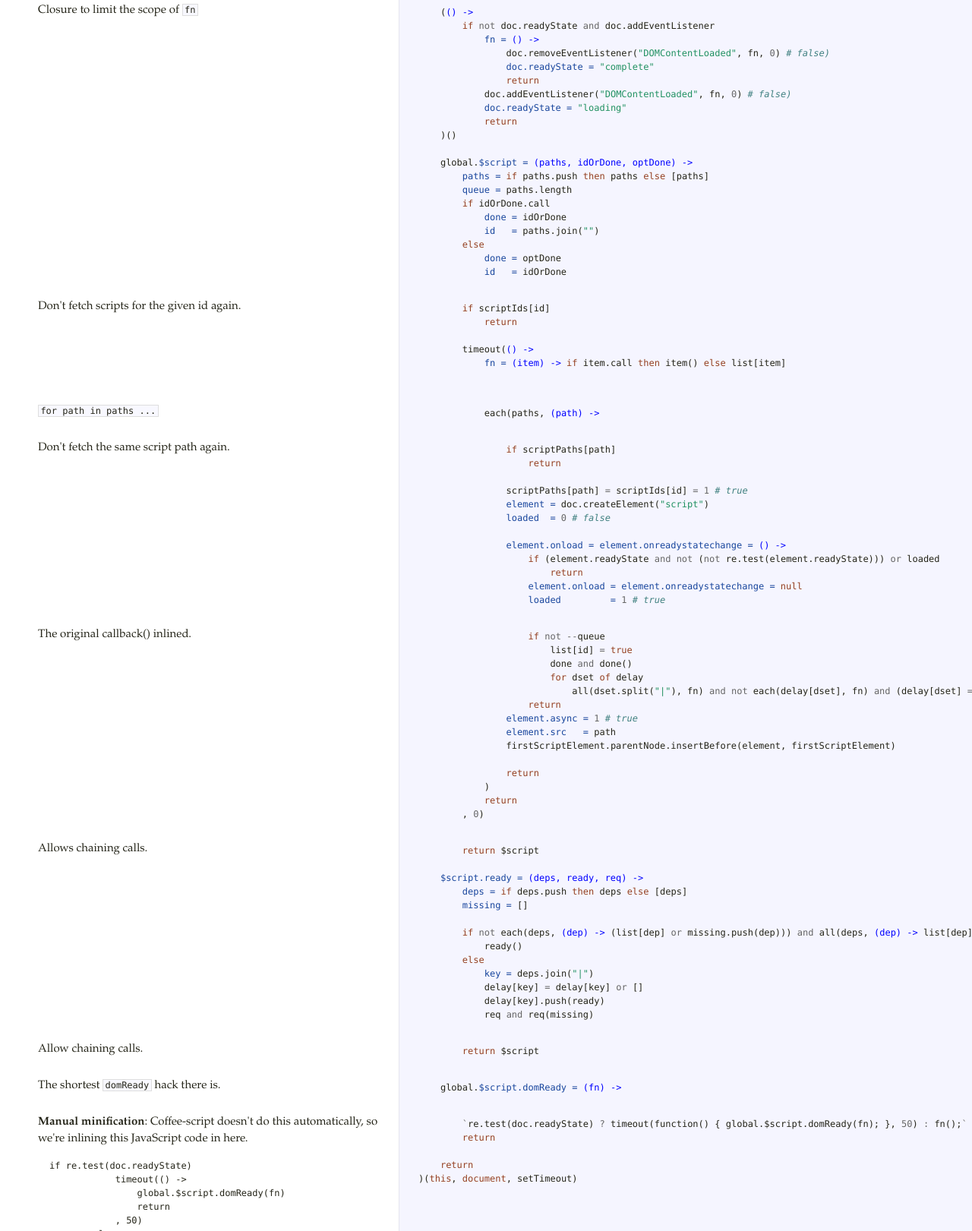
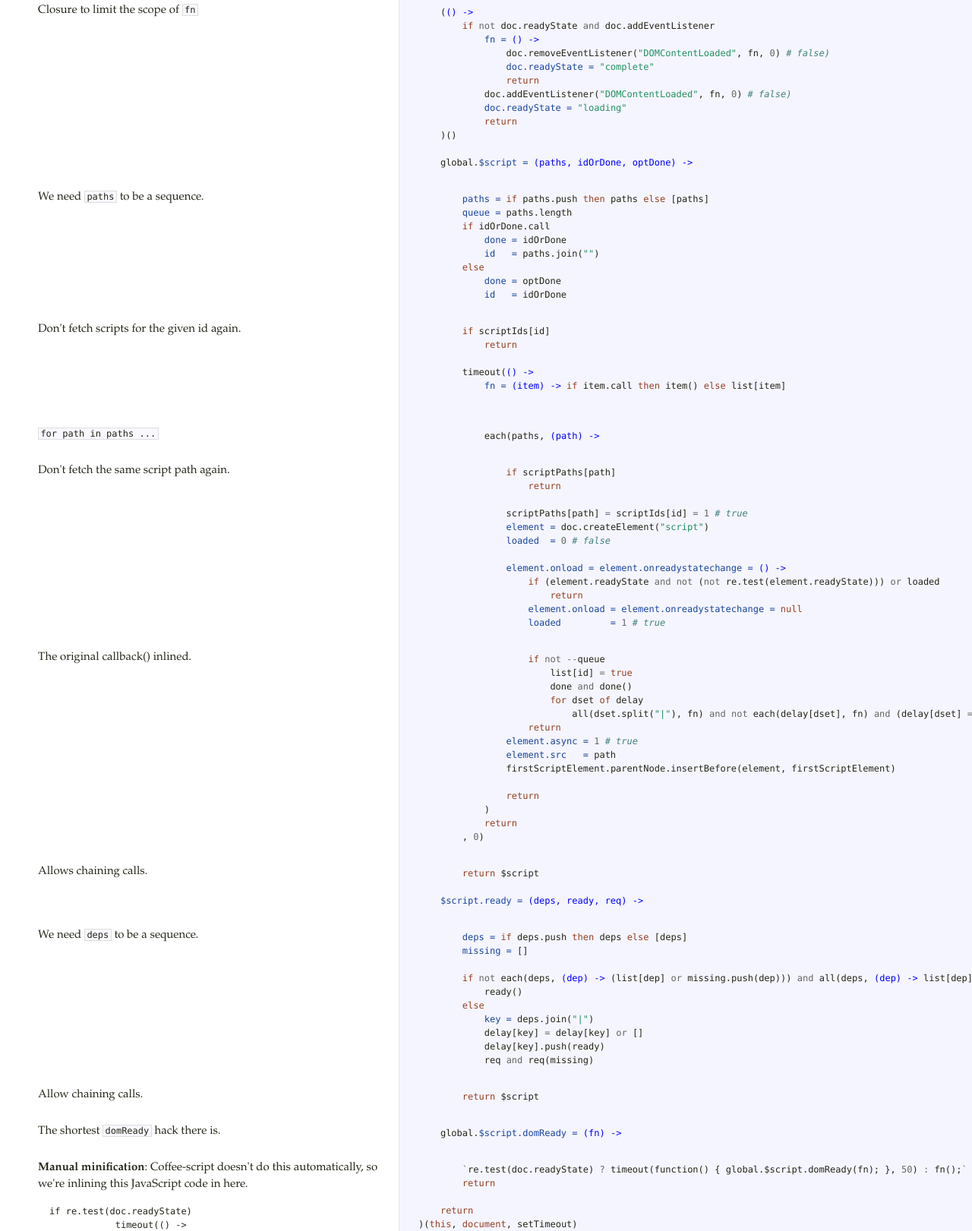
Before and after one commit to ded/script.js, a plain HTML site: page docs/script-coffee.html in a window 1280 px wide. Shown: the part 1546-3167 px from the top of the page at 76% size. Drawn offline with Linux system fonts and the light colour scheme.

Commit message:
More documentation updates.
Signed-off-by: Yesudeep Mangalapilly <gora.khargosh@gmail.com>

```diff
--- a/docs/script-coffee.html
+++ b/docs/script-coffee.html
@@ -41,7 +41,10 @@ care of shortening them for you.</p></li>
     <span class="nv">list               = </span><span class="p">{}</span>
     <span class="nv">delay              = </span><span class="p">{}</span>
     <span class="nv">re                 = </span><span class="sr">/in/</span>
-    <span class="nv">firstScriptElement = </span><span class="nx">doc</span><span class="p">.</span><span class="nx">getElementsByTagName</span><span class="p">(</span><span class="s2">&quot;script&quot;</span><span class="p">)[</span><span class="mi">0</span><span class="p">]</span></pre></div>             </td>           </tr>                               <tr id="section-6">             <td class="docs">               <div class="pilwrap">                 <a class="pilcrow" href="#section-6">&#182;</a>               </div>               <p>Returns <code>true</code> if all elements in the array pass the test function.</p>             </td>             <td class="code">               <div class="highlight"><pre>    <span class="nv">all = </span><span class="nb">Array</span><span class="p">.</span><span class="nx">every</span> <span class="o">or</span> <span class="nf">(array, fn) -&gt;</span>
+    <span class="nv">firstScriptElement = </span><span class="nx">doc</span><span class="p">.</span><span class="nx">getElementsByTagName</span><span class="p">(</span><span class="s2">&quot;script&quot;</span><span class="p">)[</span><span class="mi">0</span><span class="p">]</span></pre></div>             </td>           </tr>                               <tr id="section-6">             <td class="docs">               <div class="pilwrap">                 <a class="pilcrow" href="#section-6">&#182;</a>               </div>               <p>Returns <strong>truthy</strong> if all elements in the array pass the test function.
+<strong>falsy</strong> otherwise.
+We delegate to the JavaScript 1.6 <code>Array.every</code> method if it is
+available. </p>             </td>             <td class="code">               <div class="highlight"><pre>    <span class="nv">all = </span><span class="nb">Array</span><span class="p">.</span><span class="nx">every</span> <span class="o">or</span> <span class="nf">(array, fn) -&gt;</span>
         <span class="k">for</span> <span class="nx">element</span><span class="p">,</span> <span class="nx">i</span> <span class="k">in</span> <span class="nx">array</span>
             <span class="k">if</span> <span class="o">not</span> <span class="nx">fn</span><span class="p">(</span><span class="nx">element</span><span class="p">,</span> <span class="nx">i</span><span class="p">,</span> <span class="nx">array</span><span class="p">)</span>
                 <span class="k">return</span> <span class="mi">0</span> <span class="c1"># false</span>
@@ -58,20 +61,19 @@ care of shortening them for you.</p></li>
             <span class="k">return</span>
     <span class="p">)()</span>
 
-    <span class="nx">global</span><span class="p">.</span><span class="nv">$script = </span><span class="nf">(paths, idOrDone, optDone) -&gt;</span>
-        <span class="nv">paths = </span><span class="k">if</span> <span class="nx">paths</span><span class="p">.</span><span class="nx">push</span> <span class="k">then</span> <span class="nx">paths</span> <span class="k">else</span> <span class="p">[</span><span class="nx">paths</span><span class="p">]</span>
+    <span class="nx">global</span><span class="p">.</span><span class="nv">$script = </span><span class="nf">(paths, idOrDone, optDone) -&gt;</span></pre></div>             </td>           </tr>                               <tr id="section-9">             <td class="docs">               <div class="pilwrap">                 <a class="pilcrow" href="#section-9">&#182;</a>               </div>               <p>We need <code>paths</code> to be a sequence.</p>             </td>             <td class="code">               <div class="highlight"><pre>        <span class="nv">paths = </span><span class="k">if</span> <span class="nx">paths</span><span class="p">.</span><span class="nx">push</span> <span class="k">then</span> <span class="nx">paths</span> <span class="k">else</span> <span class="p">[</span><span class="nx">paths</span><span class="p">]</span>
         <span class="nv">queue = </span><span class="nx">paths</span><span class="p">.</span><span class="nx">length</span>
         <span class="k">if</span> <span class="nx">idOrDone</span><span class="p">.</span><span class="nx">call</span>
             <span class="nv">done = </span><span class="nx">idOrDone</span>
             <span class="nv">id   = </span><span class="nx">paths</span><span class="p">.</span><span class="nx">join</span><span class="p">(</span><span class="s2">&quot;&quot;</span><span class="p">)</span>
         <span class="k">else</span>
             <span class="nv">done = </span><span class="nx">optDone</span>
-            <span class="nv">id   = </span><span class="nx">idOrDone</span></pre></div>             </td>           </tr>                               <tr id="section-9">             <td class="docs">               <div class="pilwrap">                 <a class="pilcrow" href="#section-9">&#182;</a>               </div>               <p>Don't fetch scripts for the given id again.</p>             </td>             <td class="code">               <div class="highlight"><pre>        <span class="k">if</span> <span class="nx">scriptIds</span><span class="p">[</span><span class="nx">id</span><span class="p">]</span>
+            <span class="nv">id   = </span><span class="nx">idOrDone</span></pre></div>             </td>           </tr>                               <tr id="section-10">             <td class="docs">               <div class="pilwrap">                 <a class="pilcrow" href="#section-10">&#182;</a>               </div>               <p>Don't fetch scripts for the given id again.</p>             </td>             <td class="code">               <div class="highlight"><pre>        <span class="k">if</span> <span class="nx">scriptIds</span><span class="p">[</span><span class="nx">id</span><span class="p">]</span>
             <span class="k">return</span>
 
         <span class="nx">timeout</span><span class="p">(</span><span class="nf">() -&gt;</span>
             <span class="nv">fn = </span><span class="nf">(item) -&gt;</span> <span class="k">if</span> <span class="nx">item</span><span class="p">.</span><span class="nx">call</span> <span class="k">then</span> <span class="nx">item</span><span class="p">()</span> <span class="k">else</span> <span class="nx">list</span><span class="p">[</span><span class="nx">item</span><span class="p">]</span>
-            </pre></div>             </td>           </tr>                               <tr id="section-10">             <td class="docs">               <div class="pilwrap">                 <a class="pilcrow" href="#section-10">&#182;</a>               </div>               <p><code>for path in paths ...</code></p>             </td>             <td class="code">               <div class="highlight"><pre>            <span class="nx">each</span><span class="p">(</span><span class="nx">paths</span><span class="p">,</span> <span class="nf">(path) -&gt;</span></pre></div>             </td>           </tr>                               <tr id="section-11">             <td class="docs">               <div class="pilwrap">                 <a class="pilcrow" href="#section-11">&#182;</a>               </div>               <p>Don't fetch the same script path again.</p>             </td>             <td class="code">               <div class="highlight"><pre>                <span class="k">if</span> <span class="nx">scriptPaths</span><span class="p">[</span><span class="nx">path</span><span class="p">]</span>
+            </pre></div>             </td>           </tr>                               <tr id="section-11">             <td class="docs">               <div class="pilwrap">                 <a class="pilcrow" href="#section-11">&#182;</a>               </div>               <p><code>for path in paths ...</code></p>             </td>             <td class="code">               <div class="highlight"><pre>            <span class="nx">each</span><span class="p">(</span><span class="nx">paths</span><span class="p">,</span> <span class="nf">(path) -&gt;</span></pre></div>             </td>           </tr>                               <tr id="section-12">             <td class="docs">               <div class="pilwrap">                 <a class="pilcrow" href="#section-12">&#182;</a>               </div>               <p>Don't fetch the same script path again.</p>             </td>             <td class="code">               <div class="highlight"><pre>                <span class="k">if</span> <span class="nx">scriptPaths</span><span class="p">[</span><span class="nx">path</span><span class="p">]</span>
                     <span class="k">return</span>
 
                 <span class="nx">scriptPaths</span><span class="p">[</span><span class="nx">path</span><span class="p">]</span> <span class="o">=</span> <span class="nx">scriptIds</span><span class="p">[</span><span class="nx">id</span><span class="p">]</span> <span class="o">=</span> <span class="mi">1</span> <span class="c1"># true</span>
@@ -82,7 +84,7 @@ care of shortening them for you.</p></li>
                     <span class="k">if</span> <span class="p">(</span><span class="nx">element</span><span class="p">.</span><span class="nx">readyState</span> <span class="o">and</span> <span class="o">not</span> <span class="p">(</span><span class="o">not</span> <span class="nx">re</span><span class="p">.</span><span class="nx">test</span><span class="p">(</span><span class="nx">element</span><span class="p">.</span><span class="nx">readyState</span><span class="p">)))</span> <span class="o">or</span> <span class="nx">loaded</span>
                         <span class="k">return</span>
                     <span class="nv">element.onload = element.onreadystatechange = </span><span class="kc">null</span>
-                    <span class="nv">loaded         = </span><span class="mi">1</span> <span class="c1"># true</span></pre></div>             </td>           </tr>                               <tr id="section-12">             <td class="docs">               <div class="pilwrap">                 <a class="pilcrow" href="#section-12">&#182;</a>               </div>               <p>The original callback() inlined.</p>             </td>             <td class="code">               <div class="highlight"><pre>                    <span class="k">if</span> <span class="o">not</span> <span class="o">--</span><span class="nx">queue</span>
+                    <span class="nv">loaded         = </span><span class="mi">1</span> <span class="c1"># true</span></pre></div>             </td>           </tr>                               <tr id="section-13">             <td class="docs">               <div class="pilwrap">                 <a class="pilcrow" href="#section-13">&#182;</a>               </div>               <p>The original callback() inlined.</p>             </td>             <td class="code">               <div class="highlight"><pre>                    <span class="k">if</span> <span class="o">not</span> <span class="o">--</span><span class="nx">queue</span>
                         <span class="nx">list</span><span class="p">[</span><span class="nx">id</span><span class="p">]</span> <span class="o">=</span> <span class="kc">true</span>
                         <span class="nx">done</span> <span class="o">and</span> <span class="nx">done</span><span class="p">()</span>
                         <span class="k">for</span> <span class="nx">dset</span> <span class="k">of</span> <span class="nx">delay</span>
@@ -95,10 +97,9 @@ care of shortening them for you.</p></li>
                 <span class="k">return</span>
             <span class="p">)</span>
             <span class="k">return</span>
-        <span class="p">,</span> <span class="mi">0</span><span class="p">)</span></pre></div>             </td>           </tr>                               <tr id="section-13">             <td class="docs">               <div class="pilwrap">                 <a class="pilcrow" href="#section-13">&#182;</a>               </div>               <p>Allows chaining calls.</p>             </td>             <td class="code">               <div class="highlight"><pre>        <span class="k">return</span> <span class="nx">$script</span>
+        <span class="p">,</span> <span class="mi">0</span><span class="p">)</span></pre></div>             </td>           </tr>                               <tr id="section-14">             <td class="docs">               <div class="pilwrap">                 <a class="pilcrow" href="#section-14">&#182;</a>               </div>               <p>Allows chaining calls.</p>             </td>             <td class="code">               <div class="highlight"><pre>        <span class="k">return</span> <span class="nx">$script</span>
 
-    <span class="nv">$script.ready = </span><span class="nf">(deps, ready, req) -&gt;</span>
-        <span class="nv">deps = </span><span class="k">if</span> <span class="nx">deps</span><span class="p">.</span><span class="nx">push</span> <span class="k">then</span> <span class="nx">deps</span> <span class="k">else</span> <span class="p">[</span><span class="nx">deps</span><span class="p">]</span>
+    <span class="nv">$script.ready = </span><span class="nf">(deps, ready, req) -&gt;</span></pre></div>             </td>           </tr>                               <tr id="section-15">             <td class="docs">               <div class="pilwrap">                 <a class="pilcrow" href="#section-15">&#182;</a>               </div>               <p>We need <code>deps</code> to be a sequence.</p>             </td>             <td class="code">               <div class="highlight"><pre>        <span class="nv">deps = </span><span class="k">if</span> <span class="nx">deps</span><span class="p">.</span><span class="nx">push</span> <span class="k">then</span> <span class="nx">deps</span> <span class="k">else</span> <span class="p">[</span><span class="nx">deps</span><span class="p">]</span>
         <span class="nv">missing = </span><span class="p">[]</span>
 
         <span class="k">if</span> <span class="o">not</span> <span class="nx">each</span><span class="p">(</span><span class="nx">deps</span><span class="p">,</span> <span class="nf">(dep) -&gt;</span> <span class="p">(</span><span class="nx">list</span><span class="p">[</span><span class="nx">dep</span><span class="p">]</span> <span class="o">or</span> <span class="nx">missing</span><span class="p">.</span><span class="nx">push</span><span class="p">(</span><span class="nx">dep</span><span class="p">)))</span> <span class="o">and</span> <span class="nx">all</span><span class="p">(</span><span class="nx">deps</span><span class="p">,</span> <span class="nf">(dep) -&gt;</span> <span class="nx">list</span><span class="p">[</span><span class="nx">dep</span><span class="p">])</span>
@@ -107,7 +108,7 @@ care of shortening them for you.</p></li>
             <span class="nv">key = </span><span class="nx">deps</span><span class="p">.</span><span class="nx">join</span><span class="p">(</span><span class="s2">&quot;|&quot;</span><span class="p">)</span>
             <span class="nx">delay</span><span class="p">[</span><span class="nx">key</span><span class="p">]</span> <span class="o">=</span> <span class="nx">delay</span><span class="p">[</span><span class="nx">key</span><span class="p">]</span> <span class="o">or</span> <span class="p">[]</span>
             <span class="nx">delay</span><span class="p">[</span><span class="nx">key</span><span class="p">].</span><span class="nx">push</span><span class="p">(</span><span class="nx">ready</span><span class="p">)</span>
-            <span class="nx">req</span> <span class="o">and</span> <span class="nx">req</span><span class="p">(</span><span class="nx">missing</span><span class="p">)</span></pre></div>             </td>           </tr>                               <tr id="section-14">             <td class="docs">               <div class="pilwrap">                 <a class="pilcrow" href="#section-14">&#182;</a>               </div>               <p>Allow chaining calls.</p>             </td>             <td class="code">               <div class="highlight"><pre>        <span class="k">return</span> <span class="nx">$script</span></pre></div>             </td>           </tr>                               <tr id="section-15">             <td class="docs">               <div class="pilwrap">                 <a class="pilcrow" href="#section-15">&#182;</a>               </div>               <p>The shortest <code>domReady</code> hack there is.</p>             </td>             <td class="code">               <div class="highlight"><pre>    <span class="nx">global</span><span class="p">.</span><span class="nv">$script.domReady = </span><span class="nf">(fn) -&gt;</span></pre></div>             </td>           </tr>                               <tr id="section-16">             <td class="docs">               <div class="pilwrap">                 <a class="pilcrow" href="#section-16">&#182;</a>               </div>               <p><strong>Manual minification</strong>:
+            <span class="nx">req</span> <span class="o">and</span> <span class="nx">req</span><span class="p">(</span><span class="nx">missing</span><span class="p">)</span></pre></div>             </td>           </tr>                               <tr id="section-16">             <td class="docs">               <div class="pilwrap">                 <a class="pilcrow" href="#section-16">&#182;</a>               </div>               <p>Allow chaining calls.</p>             </td>             <td class="code">               <div class="highlight"><pre>        <span class="k">return</span> <span class="nx">$script</span></pre></div>             </td>           </tr>                               <tr id="section-17">             <td class="docs">               <div class="pilwrap">                 <a class="pilcrow" href="#section-17">&#182;</a>               </div>               <p>The shortest <code>domReady</code> hack there is.</p>             </td>             <td class="code">               <div class="highlight"><pre>    <span class="nx">global</span><span class="p">.</span><span class="nv">$script.domReady = </span><span class="nf">(fn) -&gt;</span></pre></div>             </td>           </tr>                               <tr id="section-18">             <td class="docs">               <div class="pilwrap">                 <a class="pilcrow" href="#section-18">&#182;</a>               </div>               <p><strong>Manual minification</strong>:
 Coffee-script doesn't do this automatically, so we're inlining this JavaScript
 code in here.</p>
 
```
Also changed, not shown: src/script-coffee.coffee (+6 -1 lines).
